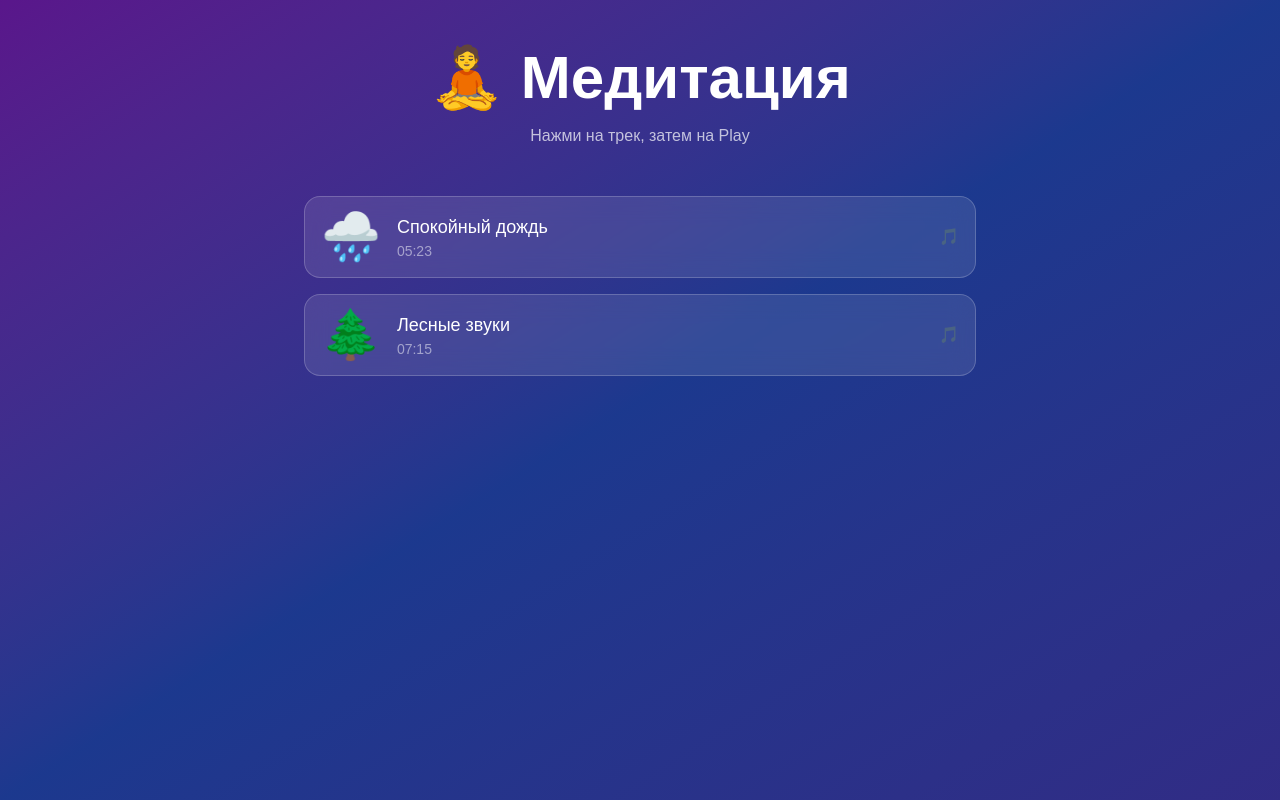
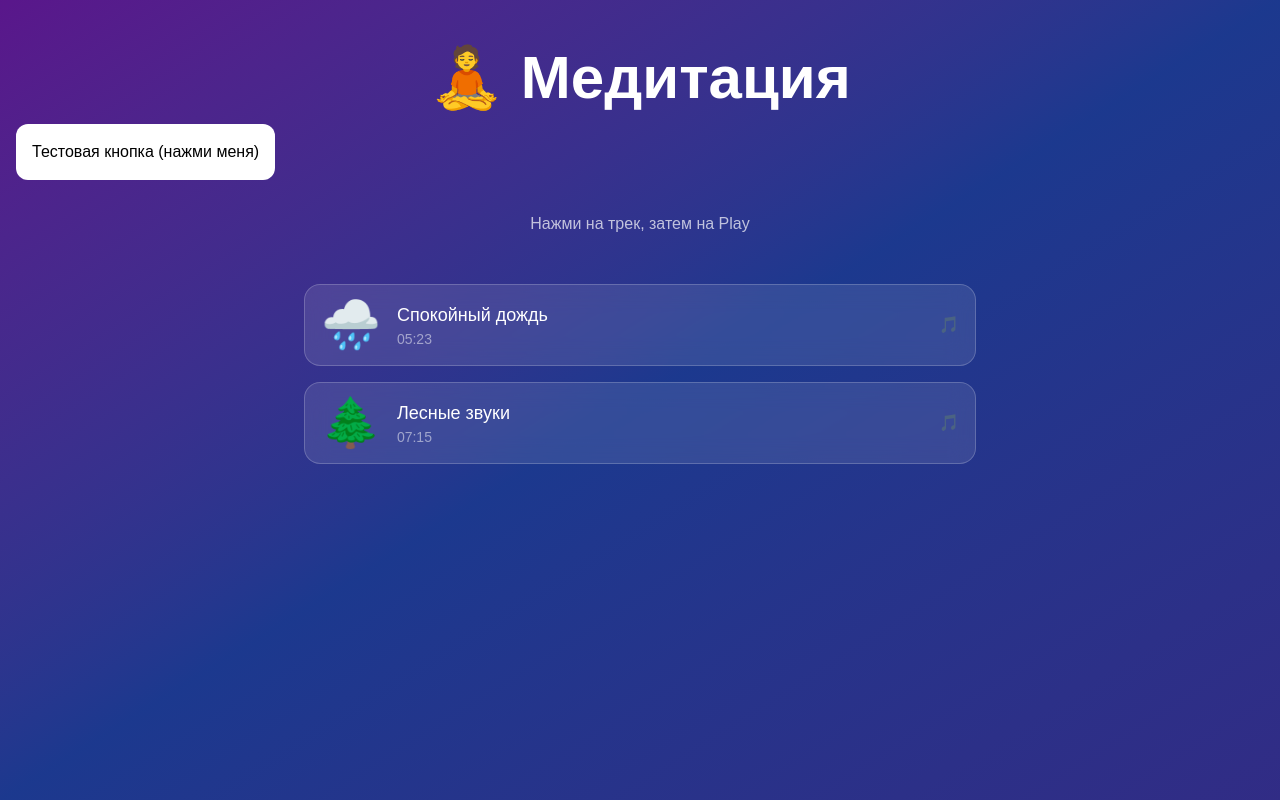
Before and after one commit to mravsyo-dot/meditation-app, a Next.js app: page / in a window 1280 px wide. Built offline with nearby package versions, Linux system fonts and the light colour scheme.

Commit message:
Fix isPlaying variable

```diff
--- a/app/page.tsx
+++ b/app/page.tsx
@@ -28,6 +28,14 @@ export default function Home() {
         <h1 className="text-4xl md:text-6xl font-bold text-white text-center mb-4">
           🧘 Медитация
         </h1>
+
+        <button
+        onClick={() => alert('Клик работает!')}
+        className="bg-white text-black p-4 rounded-xl mb-8"
+        >
+        Тестовая кнопка (нажми меня)
+        </button>
+
         <p className="text-white/70 text-center mb-12">
           Нажми на трек, затем на Play
         </p>
```
